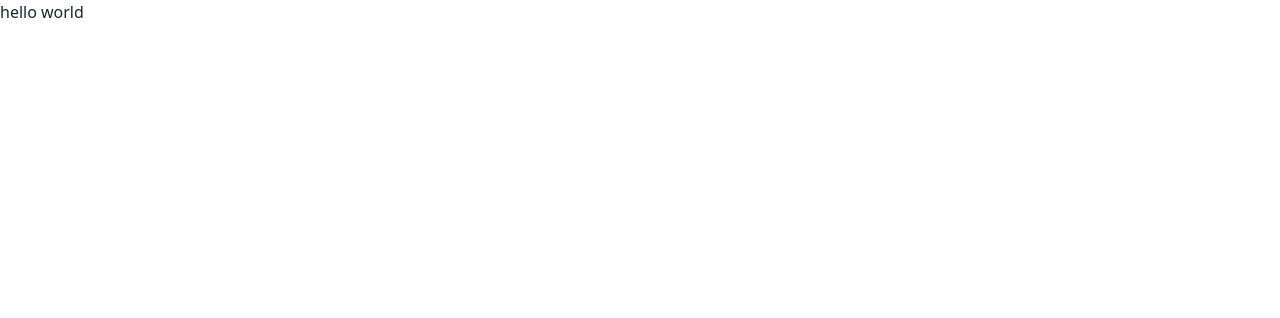
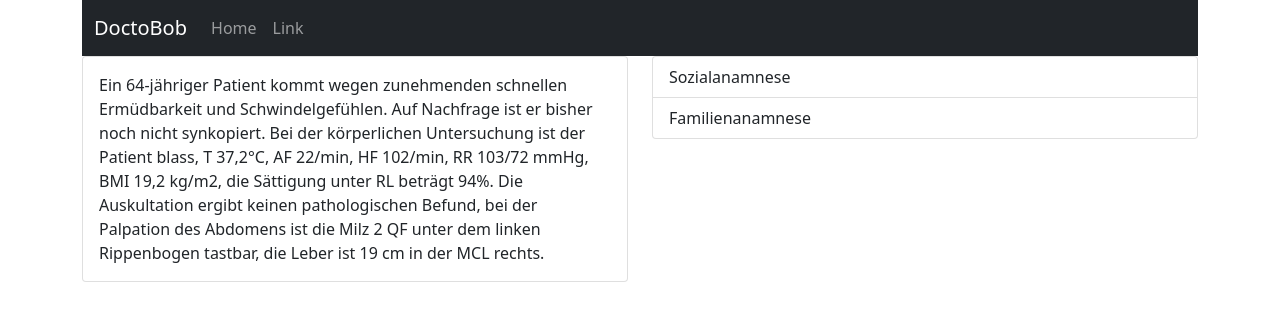
Before and after one commit to LambertSchulze/doctobob, a React (Create React App) app: page / in a window 1280 px wide. Shown: the top 318 px of the page. Built offline with nearby package versions, Linux system fonts and the light colour scheme.

Commit message:
select Anams

```diff
--- a/src/App.tsx
+++ b/src/App.tsx
@@ -1,11 +1,38 @@
 import React from 'react';
+import {
+  createStore,
+  applyMiddleware
+} from 'redux';
+import { Provider } from 'react-redux';
+import thunk from 'redux-thunk';
+
+import reducer from './store/reducer'
+
+import MainNavbar from './components/Navbar';
+import AnamBoard from './components/AnamBoard';
+import TopicList from './components/TopicList'
+import {
+  Container,
+  Row,
+  Col
+} from 'react-bootstrap';
+
+const store = createStore(reducer, applyMiddleware(thunk))
+
+store.subscribe(() => console.log(store.getState()))
 
 function App() {
   return (
-    <div className="App">
-      hello world
-    </div>
+    <Provider store={store}>
+      <Container>
+        <MainNavbar />
+        <Row>
+          <Col><AnamBoard /></Col>
+          <Col><TopicList /></Col>
+        </Row>
+      </Container>
+    </Provider>
   );
 }
 
-export default App;
+export default React.memo(App);
--- /dev/null
+++ b/src/components/AnamBoard.tsx
@@ -0,0 +1,38 @@
+import React from 'react';
+import { useSelector } from 'react-redux';
+
+import { Card } from 'react-bootstrap';
+
+const AnamBoard: React.FC = () => {
+  const start = useSelector((state: Game) => state.start);
+  const playerHistory = useSelector((state: Game) => state.history);
+  const options = useSelector((state: Game) => state.options);
+
+  return (
+    <>
+      <Card>
+        <Card.Body>
+          <Card.Text>
+            {start.description}
+          </Card.Text>
+        </Card.Body>
+      </Card>
+
+      {playerHistory.map(id => {
+        return (
+          <Card key={id}>
+            <Card.Body>
+              <Card.Title>
+                {options[id].title}
+              </Card.Title>
+              <Card.Text>
+                {options[id].description}
+              </Card.Text>
+            </Card.Body>
+          </Card>
+        )})}
+    </>
+  )
+}
+
+export default AnamBoard;
--- /dev/null
+++ b/src/components/Navbar.tsx
@@ -0,0 +1,25 @@
+import React from 'react';
+import {
+  Navbar,
+  Container,
+  Nav,
+} from 'react-bootstrap';
+
+const MainNavbar: React.FC = () => {
+  return (
+    <Navbar bg="dark" variant="dark" expand="lg">
+      <Container>
+        <Navbar.Brand href="#home">DoctoBob</Navbar.Brand>
+        <Navbar.Toggle aria-controls="basic-navbar-nav" />
+        <Navbar.Collapse id="basic-navbar-nav">
+          <Nav className="me-auto">
+            <Nav.Link href="#home">Home</Nav.Link>
+            <Nav.Link href="#link">Link</Nav.Link>
+          </Nav>
+        </Navbar.Collapse>
+      </Container>
+    </Navbar>
+  )
+}
+
+export default MainNavbar;
--- /dev/null
+++ b/src/components/TopicList.tsx
@@ -0,0 +1,35 @@
+import React from 'react';
+import { useSelector, useDispatch } from 'react-redux';
+
+import { selectAnam } from '../store/actionCreators';
+
+import {
+  ListGroup
+} from 'react-bootstrap';
+
+const TopicList: React.FC = () => {
+  const options: IndexedOptions = useSelector((state: Game) => state.options);
+  const history = useSelector((state: Game) => state.history);
+  const dispatch = useDispatch();
+
+  const selectOption = (id: Id) => {
+    dispatch(selectAnam(id))
+  }
+
+  return (
+    <ListGroup>
+      {Object.values(options).map((option: Option) => {
+        return (
+          <ListGroup.Item
+            action
+            disabled={history.includes(option.id)}
+            onClick={() => selectOption(option.id)}
+          >
+            {option.title}
+          </ListGroup.Item>
+      )})}
+    </ListGroup>
+  )
+}
+
+export default TopicList;
```
Also changed, not shown: 1 other file (tests, documents, lock files or other folders).
